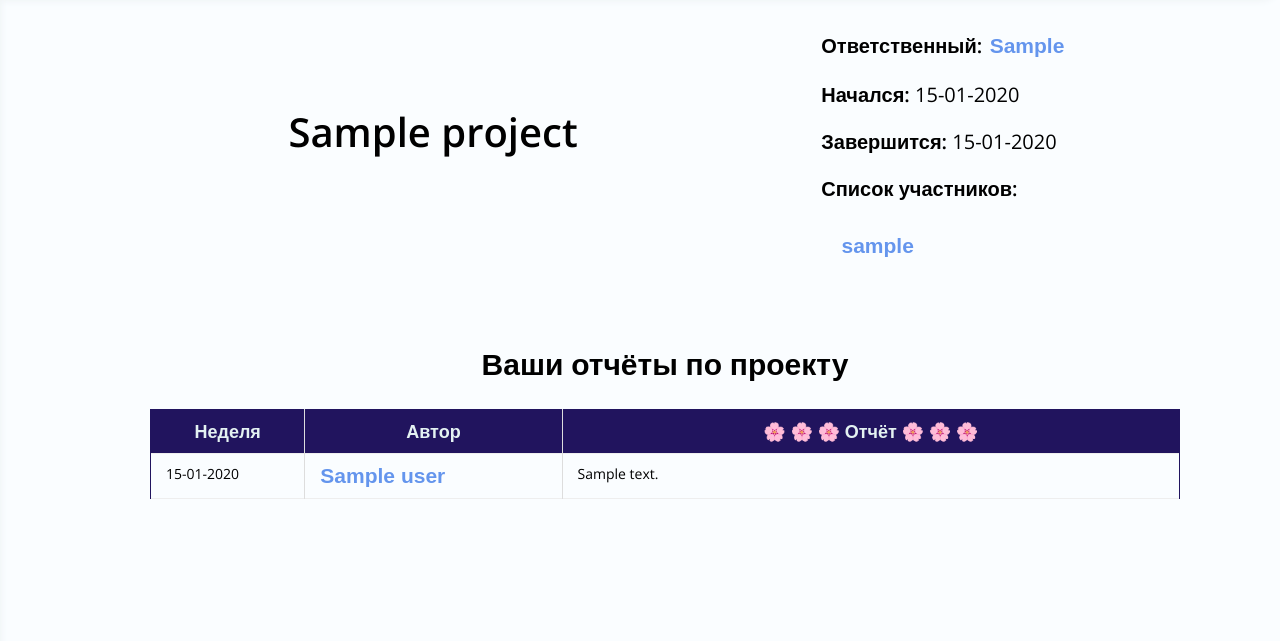
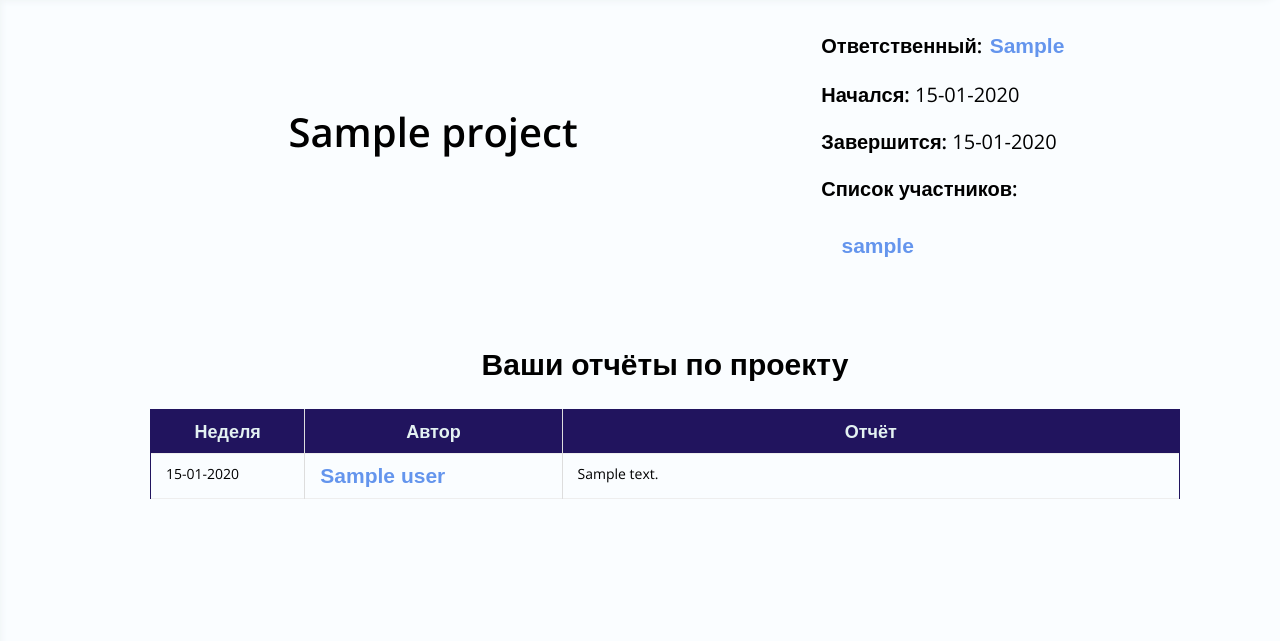
Before and after one commit to TihrLef/TeleBot, a Django app: template web/TeleBot/templates/Projects/project_detail.html in a window 1280 px wide. Shown: the part 73-714 px from the top of the page. Run offline with Django 4.2, Linux system fonts and the light colour scheme; the template is opened without the code that fills it: most values are stand-ins (such as "Sample title", 1, 10 or a date in 2020).

Commit message:
for pull

```diff
--- a/web/Projects/models.py
+++ b/web/Projects/models.py
@@ -21,7 +21,7 @@ class Project(models.Model):
 		return reverse('project-change', args=[str(self.id)])
 
 	def status(self):
-		if date.today()< self.start_date:
+		if not self.start_date or date.today()< self.start_date:
 			return 'Не начался'
 		if self.end_date is None or self.start_date <= date.today() < self.end_date:
 			return 'В процессе'
--- a/web/TeleBot/templates/Projects/project_detail.html
+++ b/web/TeleBot/templates/Projects/project_detail.html
@@ -129,7 +129,7 @@
 		<tr>
 			<th width = 15% onclick="sortTable(0)" align=center>Неделя</th>
 			<th width = 25% onclick="sortTable(1)" align=left>Автор</th>
-			<th width = 70% onclick="sortTable(2)" align=center>🌸 🌸 🌸 Отчёт 🌸 🌸 🌸</th>
+			<th width = 70% onclick="sortTable(2)" align=center>Отчёт</th>
 		</tr>
         </thead>
         <tbody>
```
Also changed, not shown: web/db.sqlite3.
